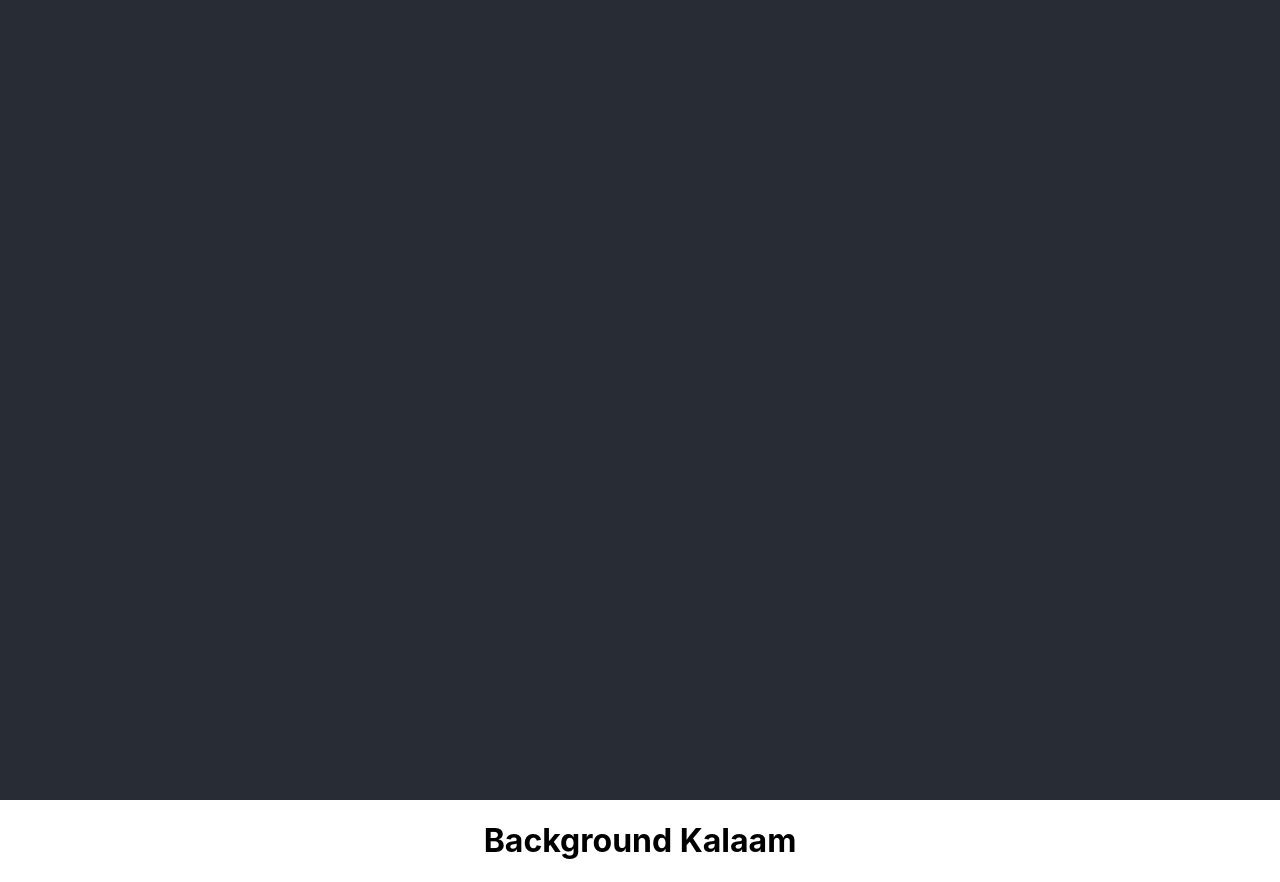
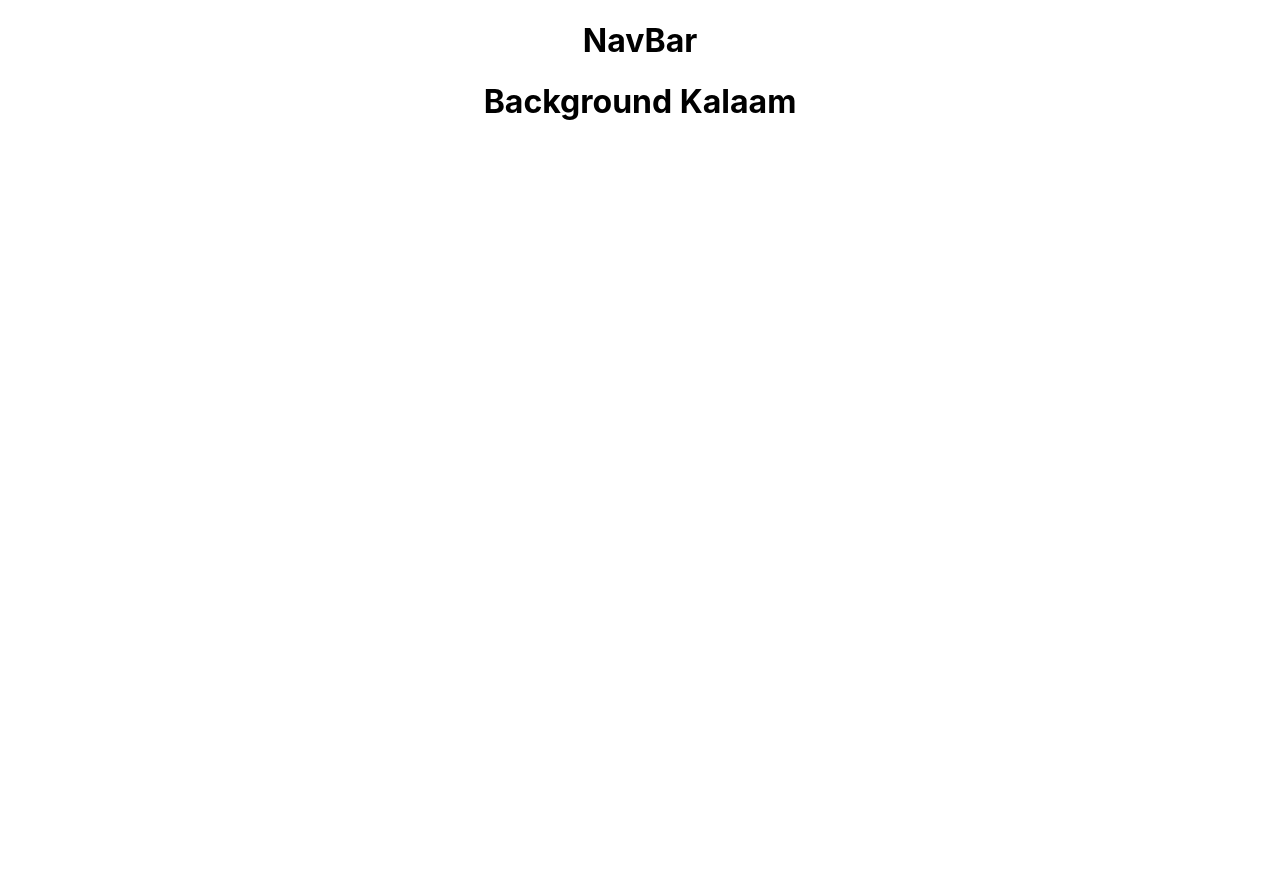
Before and after one commit to kalaamproject/Kalaam-Project, a React (Create React App) app in the folder kalaam-project/: page / in a window 1280 px wide. After the commit the page ends 800 px from the top, so only its background shows below. Built offline with nearby package versions, Linux system fonts and the light colour scheme.

Commit message:
navBar component

```diff
--- a/kalaam-project/src/App.js
+++ b/kalaam-project/src/App.js
@@ -1,14 +1,15 @@
 import logo from './logo.svg';
 import './App.css';
 import './components/Background/Background';
+import "./components/NavBar/NavBar";
 import Background from './components/Background/Background';
+import NavBar from './components/NavBar/NavBar';
+
 
 function App() {
   return (
     <div className="App">
-      <header className="App-header">
-
-      </header>
+      <NavBar />
       <Background />
     </div>
   );
--- a/kalaam-project/src/components/NavBar/NavBar.js
+++ b/kalaam-project/src/components/NavBar/NavBar.js
@@ -0,0 +1,13 @@
+import React from "react";
+
+
+
+
+const NavBar = () => {
+    return(
+        <h1>NavBar</h1>
+    )
+}
+
+
+export default NavBar;
```
